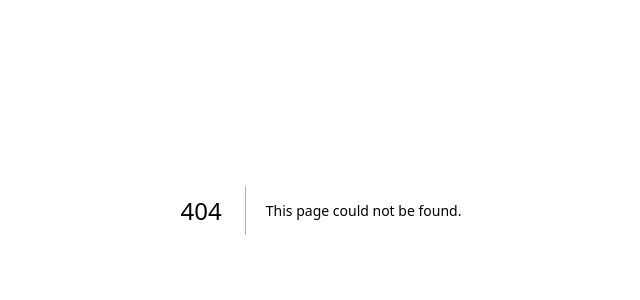
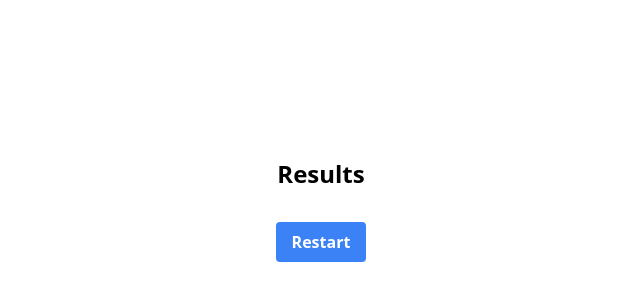
Before and after one commit to joeribreedveld/f3m9-prog-skills, a Next.js app: page /results in a window 1280 px wide. Before the commit this address had no page. Shown: the part 190-490 px from the top of the page, without its empty margins (319-959 px from the left). Built offline with nearby package versions, Linux system fonts and the light colour scheme.

Commit message:
feat(results): make results page with basic content and restart button

```diff
--- /dev/null
+++ b/pages/results.tsx
@@ -0,0 +1,30 @@
+// Imports
+import { useRouter } from "next/router";
+
+// Functions
+function Results() {
+  // Router
+  const router = useRouter();
+
+  // Handle Restart
+  const handleRestart = () => {
+    router.push("/");
+  };
+
+  return (
+    <>
+      <section>
+        <h1 className="text-2xl font-bold mb-8">Results</h1>
+        <button
+          className="bg-blue-500 hover:bg-blue-700 text-white font-bold py-2 px-4 rounded"
+          onClick={handleRestart}
+        >
+          Restart
+        </button>
+      </section>
+    </>
+  );
+}
+
+// Exports
+export default Results;
```
